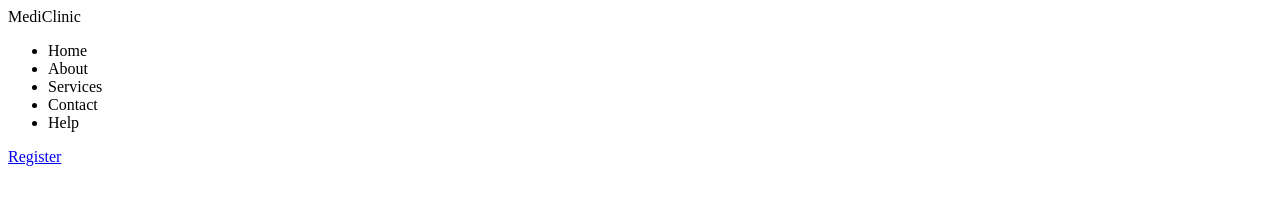
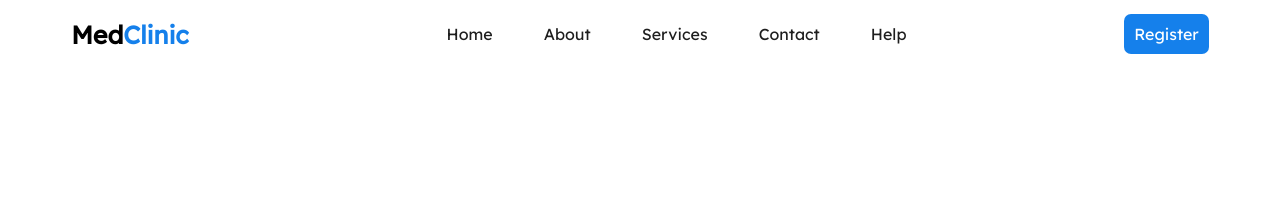
Before and after one commit to thetechrat/MedClinic, a plain HTML site: page index.html in a window 1280 px wide. Drawn offline with Linux system fonts and the light colour scheme; a web font is replaced by a local one.

Commit message:
created header

```diff
--- a/css/header.css
+++ b/css/header.css
@@ -1,3 +1,49 @@
 * {
   box-sizing: border-box;
 }
+
+header {
+  display: flex;
+  justify-content: center;
+}
+
+nav {
+  display: flex;
+  justify-content: space-between;
+  align-items: center;
+  width: 90%;
+}
+
+nav ul {
+  display: flex;
+  justify-content: space-between;
+  width: 500px;
+}
+
+.nav-item {
+  color: #1e1e1e;
+  cursor: pointer;
+}
+
+.nav-item:hover {
+  color: #1580eb;
+}
+
+.brand {
+  color: black;
+  font-size: 25px;
+  cursor: pointer;
+  font-weight: bold;
+}
+
+.brand span {
+  color: #1580eb;
+}
+
+.register {
+  background-color: #1580eb;
+  padding: 10px;
+  border-radius: 7px;
+  color: white;
+  cursor: pointer;
+}
--- a/css/main.css
+++ b/css/main.css
@@ -1,3 +1,11 @@
 * {
   box-sizing: border-box;
 }
+
+body {
+  font-family: "Lexend";
+}
+
+a {
+  text-decoration: none;
+}
--- a/index.html
+++ b/index.html
@@ -1,23 +1,37 @@
 <!DOCTYPE html>
 <html>
   <head>
-    <title>MediClinic</title>
+    <title>MedClinic</title>
+
     <meta name="viewport" content="width=device-width, initial-scale=1.0" />
+
+    <!-- CSS STYLESHEETS -->
+    <link rel="stylesheet" href="css/header.css" />
+    <link rel="stylesheet" href="css/main.css" />
+    <link rel="stylesheet" href="css/footer.css" />
+
+    <!-- IMPORT FONTS -->
+    <link rel="preconnect" href="https://fonts.googleapis.com" />
+    <link rel="preconnect" href="https://fonts.gstatic.com" crossorigin />
+    <link
+      href="https://fonts.googleapis.com/css2?family=Barlow+Condensed&family=Bellefair&family=Lexend&display=swap"
+      rel="stylesheet"
+    />
   </head>
   <body>
     <header>
       <nav>
-        <div>Medi<span>Clinic</span></div>
+        <div class="brand">Med<span>Clinic</span></div>
 
         <ul>
-          <li>Home</li>
-          <li>About</li>
-          <li>Services</li>
-          <li>Contact</li>
-          <li>Help</li>
+          <a class="nav-item" href="#">Home</a>
+          <a class="nav-item" href="#">About</a>
+          <a class="nav-item" href="#">Services</a>
+          <a class="nav-item" href="#">Contact</a>
+          <a class="nav-item" href="#">Help</a>
         </ul>
 
-        <a href="#">Register</a>
+        <a class="register" href="#">Register</a>
       </nav>
     </header>
     <main></main>
```
